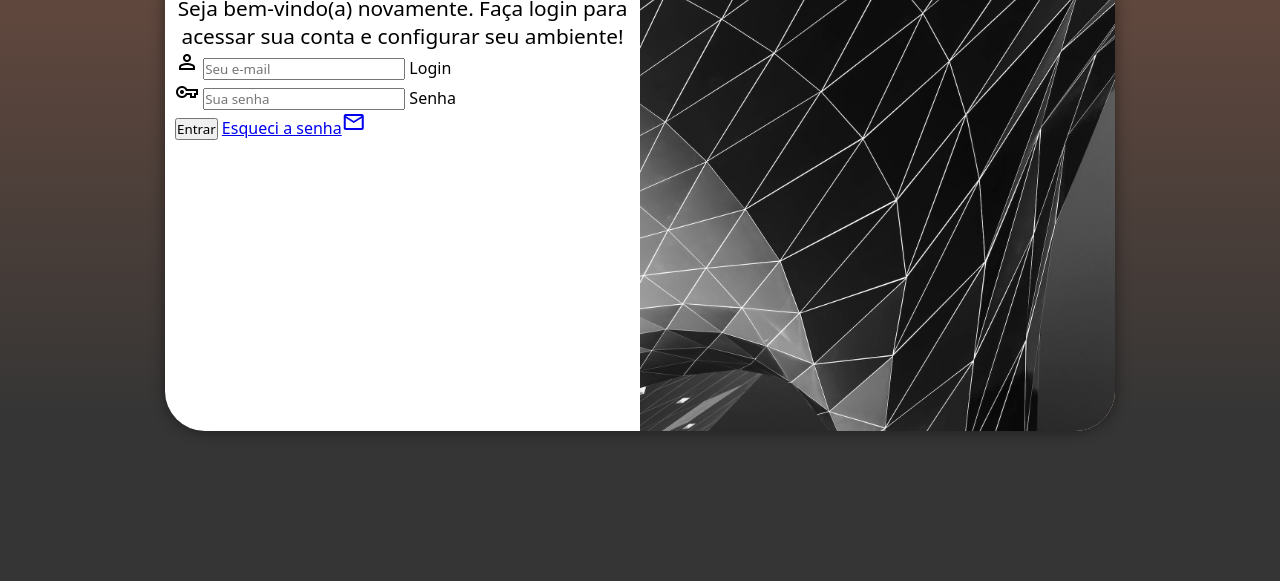
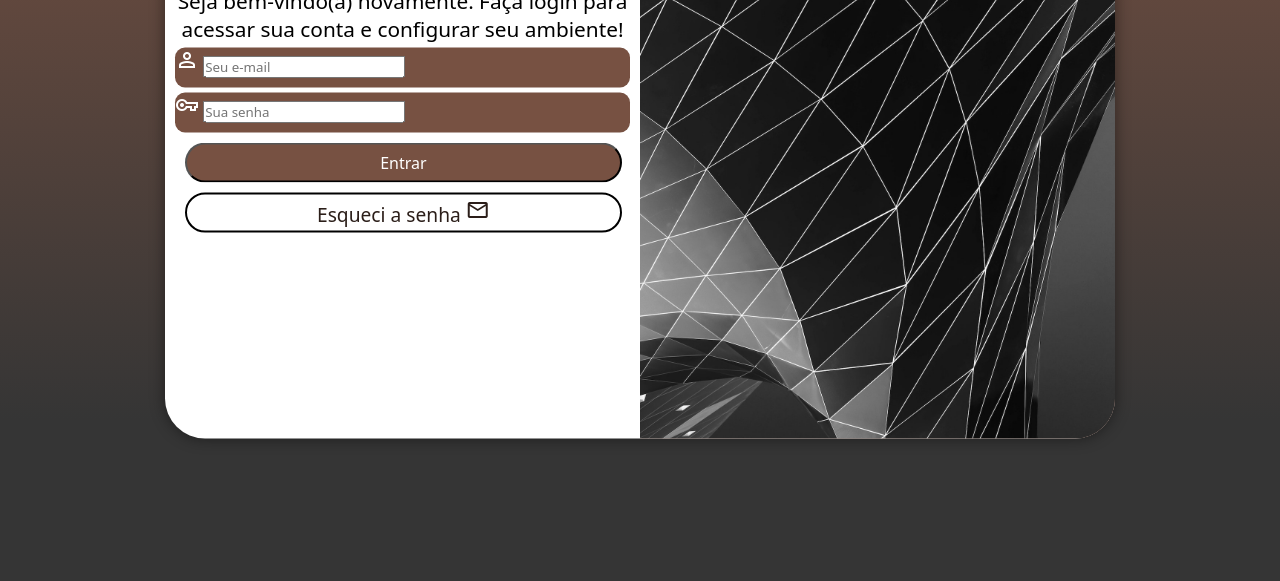
Before and after one commit to AndreFilipeD/projeto-login, a plain HTML site: page index.html in a window 1280 px wide. Shown: the part 219-800 px from the top of the page. Drawn offline with nearby package versions, Linux system fonts and the light colour scheme.

Commit message:
melhorando o estilo dos formulários

```diff
--- a/estilos/media-query.css
+++ b/estilos/media-query.css
@@ -21,6 +21,12 @@
     }
     div#formulario > p{
         font-size: 1em;
+    }
+    form > input[type=submit]{
+        width: 96%;
+    }
+    form > a.botao{
+        width: 96%;
     }
 }
 
@@ -47,4 +53,10 @@
         font-size: 1.3em;
         text-align: center;
     }
+    form > input[type=submit]{
+        width: 96%;
+    }
+    form > a.botao{
+        width: 96%;
+    }
 }
--- a/estilos/style.css
+++ b/estilos/style.css
@@ -22,7 +22,7 @@ section#login{
     position: absolute;
     background-color: white;
     width: 270px;
-    height: 500px;
+    height: 515px;
 
     top: 50%;
     left: 50%;
@@ -51,3 +51,47 @@ div#formulario > h1{
 div#formulario > p{
     font-size: 0.9em;
 }
+div.campo > label{
+    display: none;
+}
+form div.campo{
+    background-color: #775142;
+    display: block;
+    width: 100%;
+    height: 40px;
+    border-radius: 10px;
+    margin: 5px 0px;
+    color: white;
+}
+form > a.botao{
+    display: block;
+    text-align: center;
+    text-decoration: none;
+    border: 2px solid black;
+    font-size: 1.2em;
+    color: #2b1e19;
+    border-radius: 20px;
+    width: 92%;
+    height: 40px;
+    background-color: #ffffff;
+    margin: 10px;
+    padding: 3px;
+}
+form > a.botao:hover{
+    background-color: #573b30;
+    color: white;
+}
+form > input[type=submit]{
+    display: block;
+    font-size: 1em;
+    color: white;
+    border-radius: 20px;
+    width: 92%;
+    height: 40px;
+    background-color: #775142;
+    margin: 10px;
+}
+form > input[type=submit]:hover{
+    background-color: #573b30;
+    cursor: pointer;
+}
--- a/index.html
+++ b/index.html
@@ -33,7 +33,7 @@
                         <label for="isenha">Senha</label>
                     </div>
                     <input type="submit" value="Entrar">
-                    <a href="esqueci.html">Esqueci a senha<span class="material-symbols-outlined">
+                    <a href="esqueci.html" class="botao">Esqueci a senha <span class="material-symbols-outlined">
                         mail
                         </span></a>
                 </form>
```
